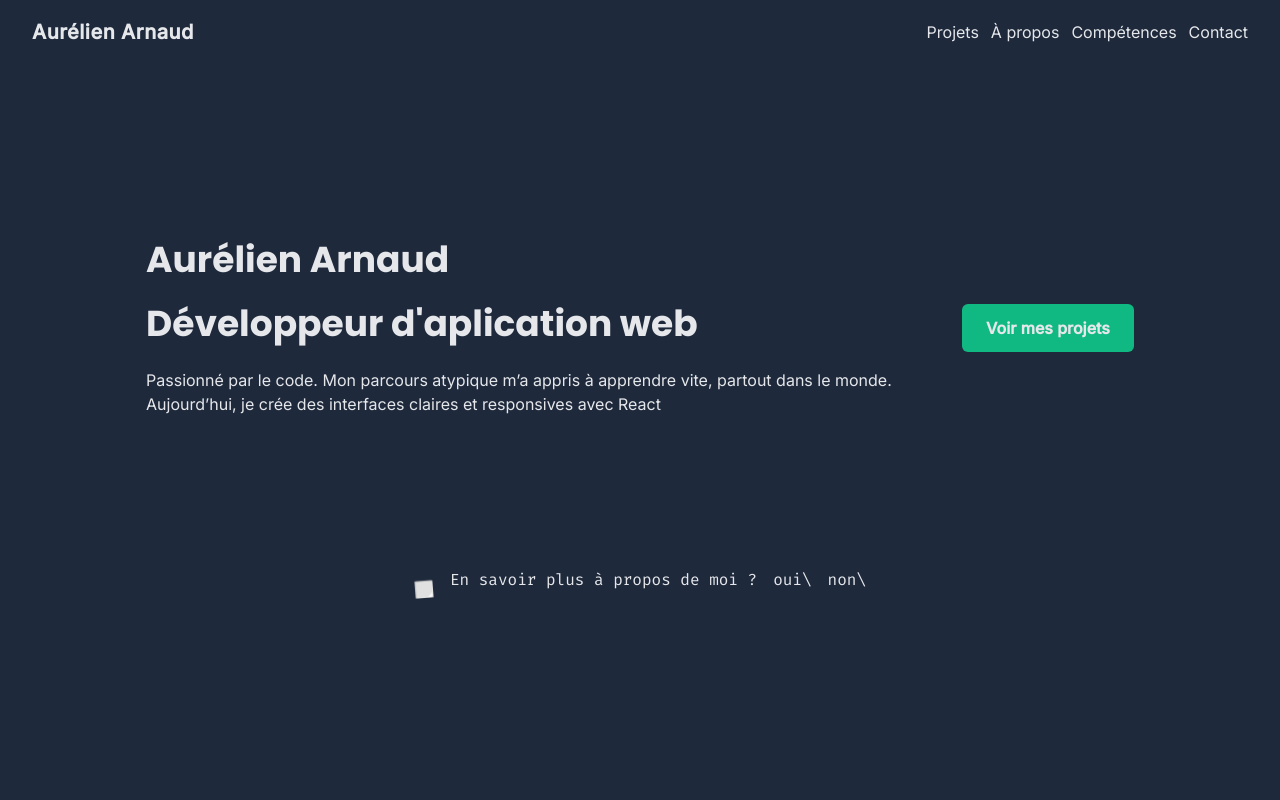
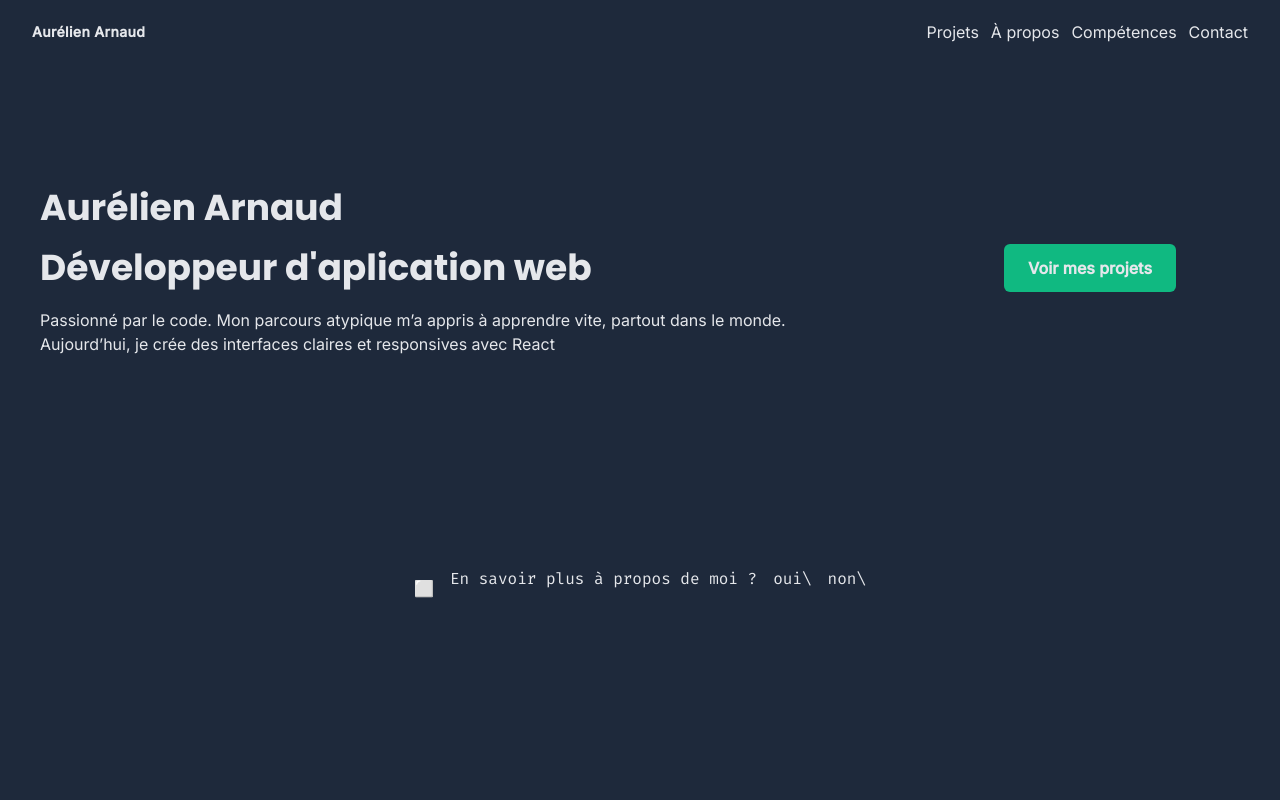
Before and after one commit to aurelienrnd/portfolio, a React (Vite) app: page / in a window 1280 px wide. Shown: the top 800 px of the page. Built offline with nearby package versions, Linux system fonts and the light colour scheme.

Commit message:
feature: Mise en place du mediaquery

```diff
--- a/src/compoments/layout/Header.tsx
+++ b/src/compoments/layout/Header.tsx
@@ -54,7 +54,7 @@ function Header(): React.JSX.Element {
 
   return (
     <header className="h-16 w-full flex justify-between items-center px-8 sticky top-0 bg-color-one z-9999">
-      <span className="font-syne text-xl font-extrabold tracking-wide">
+      <span className="font-syne text-sm font-extrabold tracking-wide">
         Aurélien Arnaud
       </span>
       <NavDesktop navList={navList} />
--- a/src/compoments/pages/homePage/sections/Banner.tsx
+++ b/src/compoments/pages/homePage/sections/Banner.tsx
@@ -19,14 +19,18 @@ function Cmd(): React.JSX.Element {
   ];
 
   return (
-    <div className="font-code">
+    <div>
       {questionList.map((element, index) => (
         <div
           key={`question-${index}`}
-          className={`${questionLength === index ? 'not-sr-only' : 'sr-only'} flex justify-center items-center gap-4`}
+          className={`${questionLength === index ? 'not-sr-only' : 'sr-only'} flex flex-col md:flex-row justify-center items-center gap-4`}
         >
-          <div className="slide-top">⬜</div>
-          <p>{element.question}</p>
+          <div className="flex justify-center items-center gap-4">
+            <div className="slide-top hidden md:block">⬜</div>
+            <p className="text-center">{element.question}</p>
+          </div>
+
+          <div className="flex gap-4">
             <a href={element.direction} className="hover:border-b-1">
               oui\
             </a>
@@ -39,17 +43,14 @@ function Cmd(): React.JSX.Element {
               non\
             </button>
           </div>
+        </div>
       ))}
     </div>
   );
 }
 
 function FakeLoader(): React.JSX.Element {
-  return (
-    <div className="flex justify-center">
-      <div className="bg-color-three h-1 fake-loader rounded-md"></div>
-    </div>
-  );
+  return <div className="bg-color-three h-1 fake-loader rounded-md"></div>;
 }
 
 /** Section Banner
@@ -69,18 +70,21 @@ function Banner(): React.JSX.Element {
   }, []);
 
   return (
-    <section id="banner" className="h-screen flex flex-col">
-      <div className=" h-3/5 flex items-center justify-center gap-4">
-        <div className="w-2/3 flex flex-col space-y-6">
+    <section id="banner" className="h-screen flex flex-col pb-16">
+      <div className="flex flex-col items-center md:items-start justify-around md:justify-center md:gap-4 h-2/3 md:h-1/2 text-center md:text-left">
         <h1>Aurélien Arnaud</h1>
+        <div className="flex flex-col md:flex-row md:justify-between items-center w-full gap-8">
           <h2>Développeur d'aplication web</h2>
-          <p>{text}</p>
-        </div>
-        <Link to="project" className="btn">
+          <Link to="project" className="btn md:mr-16">
             Voir mes projets
           </Link>
         </div>
+
+        <p className="md:w-2/3">{text}</p>
+      </div>
+      <div className="h-1/3 font-code flex justify-center items-center">
         {isLoading ? <FakeLoader /> : <Cmd />}
+      </div>
     </section>
   );
 }
--- a/src/main.tsx
+++ b/src/main.tsx
@@ -1,8 +1,10 @@
 import { StrictMode } from 'react';
 import { createRoot } from 'react-dom/client';
 import App from './App.tsx';
+import Modal from 'react-modal';
 import './styles/style.css';
 
+Modal.setAppElement('#root');
 createRoot(document.getElementById('root')!).render(
   <StrictMode>
     <App />
--- a/src/styles/style.css
+++ b/src/styles/style.css
@@ -33,7 +33,7 @@
   .btn {
     @apply bg-color-three px-6 py-3 rounded-md font-semibold duration-200 ease-in
     hover:px-8 hover:py-5 hover:rounded-xl
-    active:bg-color-three/80;
+    active:bg-color-three/80 text-center;
   }
 }
 
```
Lines whose indentation alone changed are shown as unchanged.
